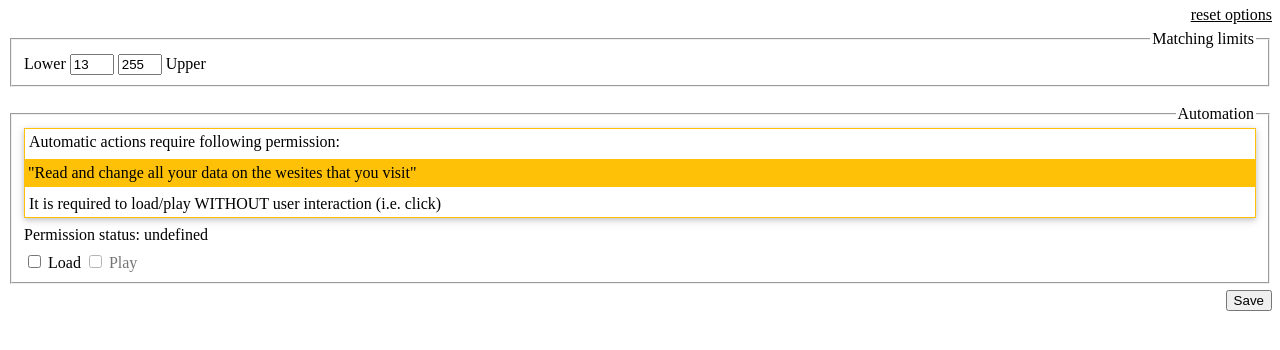
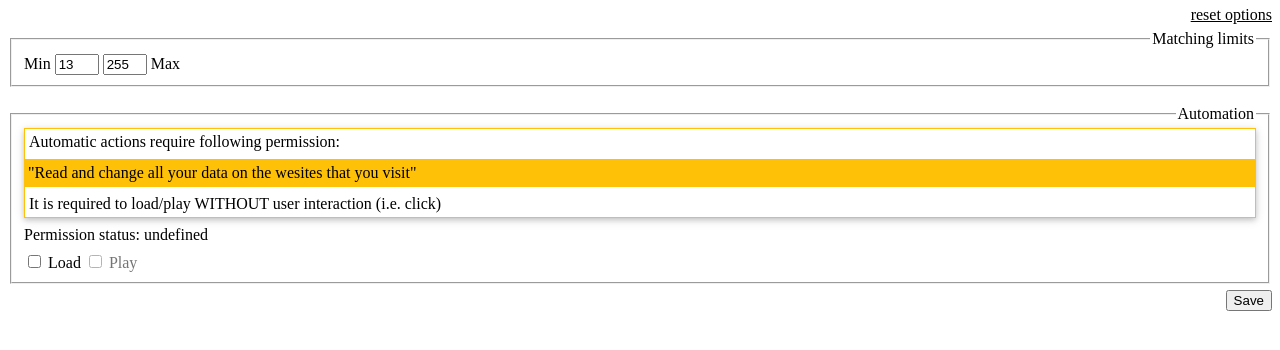
Before and after one commit to mrv1k/bracketless, a browser extension: page core/src/options/options.html in a window 1280 px wide. Drawn offline with Linux system fonts and the light colour scheme.

Commit message:
Rename Lower and Upper to Min and Max

```diff
--- a/core/src/options/options.html
+++ b/core/src/options/options.html
@@ -58,10 +58,10 @@
 
   <fieldset id="matching">
     <legend>Matching limits</legend>
-    <label for="lowerLimit">Lower</label>
+    <label for="lowerLimit">Min</label>
     <input type="text" id="lowerLimit" required pattern="^[1-9]\d{0,2}$" />
     <input type="text" id="upperLimit" required pattern="^[1-9]\d{0,2}$" />
-    <label for="upperLimit">Upper</label>
+    <label for="upperLimit">Max</label>
     <span class="description secondary">Positive numbers from 1 to 999</span>
   </fieldset>
   <br>
```
